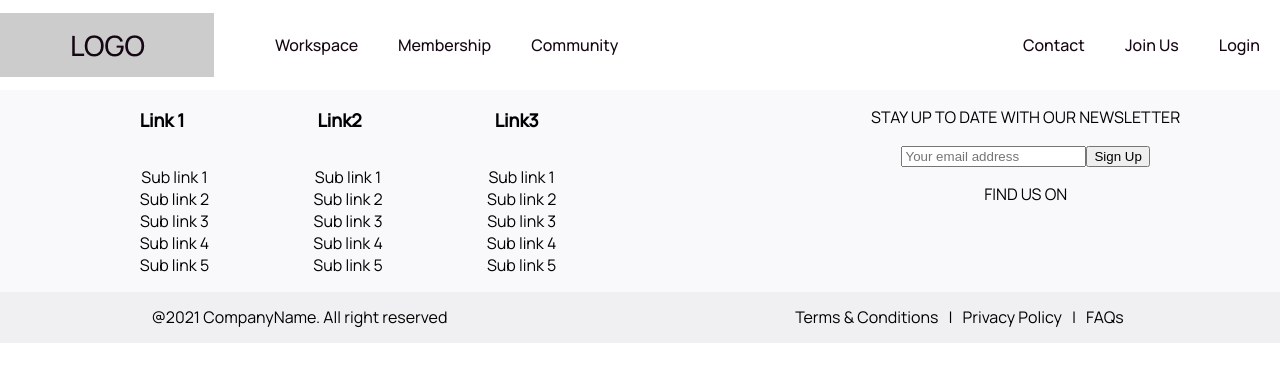
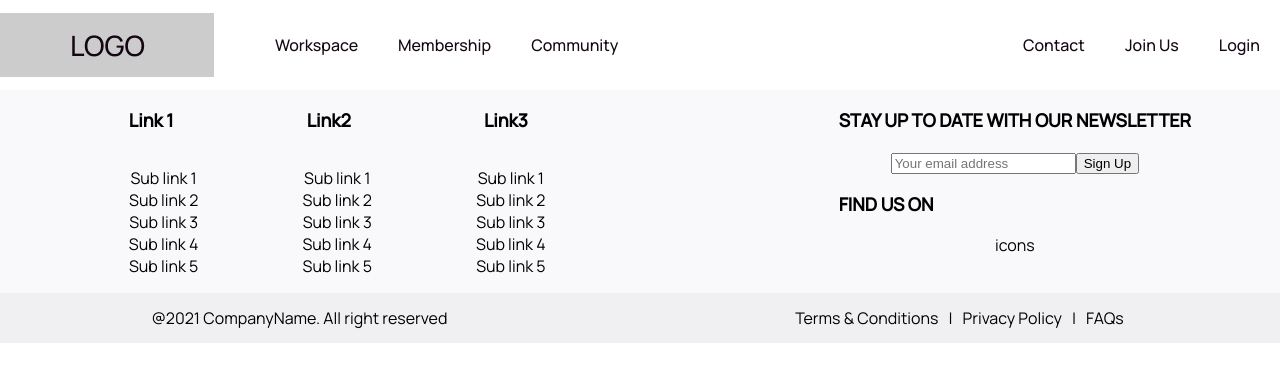
Before and after one commit to AlyLopez02/News-Site, a React (Vite) app: page / in a window 1280 px wide. Shown: the top 382 px of the page. Built offline with nearby package versions, Linux system fonts and the light colour scheme.

Commit message:
stub out sign up and socials

```diff
--- a/src/components/Footer/index.jsx
+++ b/src/components/Footer/index.jsx
@@ -55,7 +55,7 @@ function Footer() {
           </div>
         </nav>
 
-        <div>
+        <div className="sign-and-socials">
           <p>STAY UP TO DATE WITH OUR NEWSLETTER</p>
 
           <form>
@@ -64,6 +64,10 @@ function Footer() {
           </form>
 
           <p>FIND US ON</p>
+
+          <div id="icons">
+            icons
+          </div>
 
         </div>
       </div>
--- a/src/components/Footer/style.scss
+++ b/src/components/Footer/style.scss
@@ -2,6 +2,7 @@
     font-family: 'Manrope', sans-serif;
 
     .container1 {
+        //maybe make another container to fix styles?
         display: flex;
         flex-direction: row;
         justify-content: space-around;
@@ -14,6 +15,7 @@
                 list-style: none;
                 font-size: 18px;
                 font-weight: 700;
+                line-height: 24.66px;
 
                 li {
                     margin-right: 133px;
@@ -31,11 +33,24 @@
                     display: flex;
                     flex-direction: column;
                     list-style: none;
-                    margin-right: 64px; //eventually have to add top and bottom margins
+                    margin-right: 64px; //eventually add top and bottom margins
+
+                    li {
+                        cursor: pointer;
+                    }
 
                 }
             }
 
+        }
+
+        .sign-and-socials {
+            p {
+                font-size: 18px;
+                font-weight: 700;
+                line-height: 24.66px;
+                text-align: left;
+            }
         }
 
     }
```
